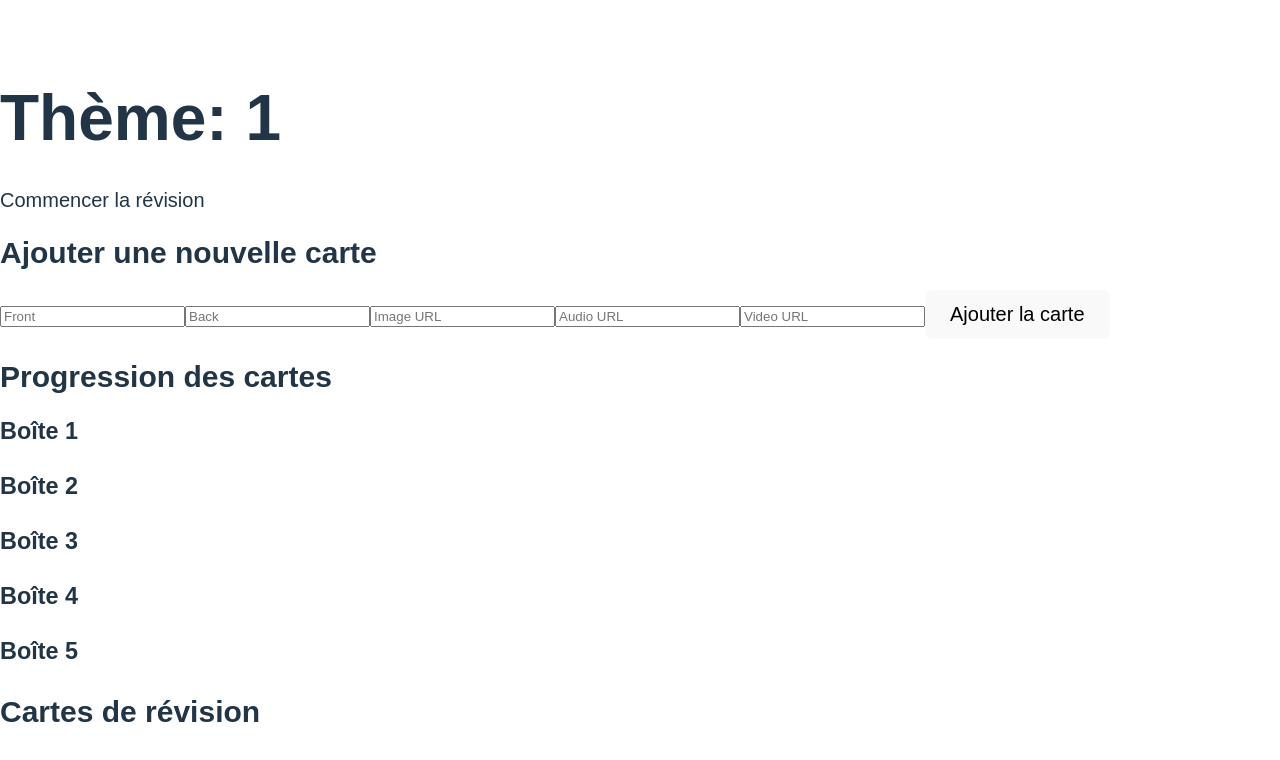
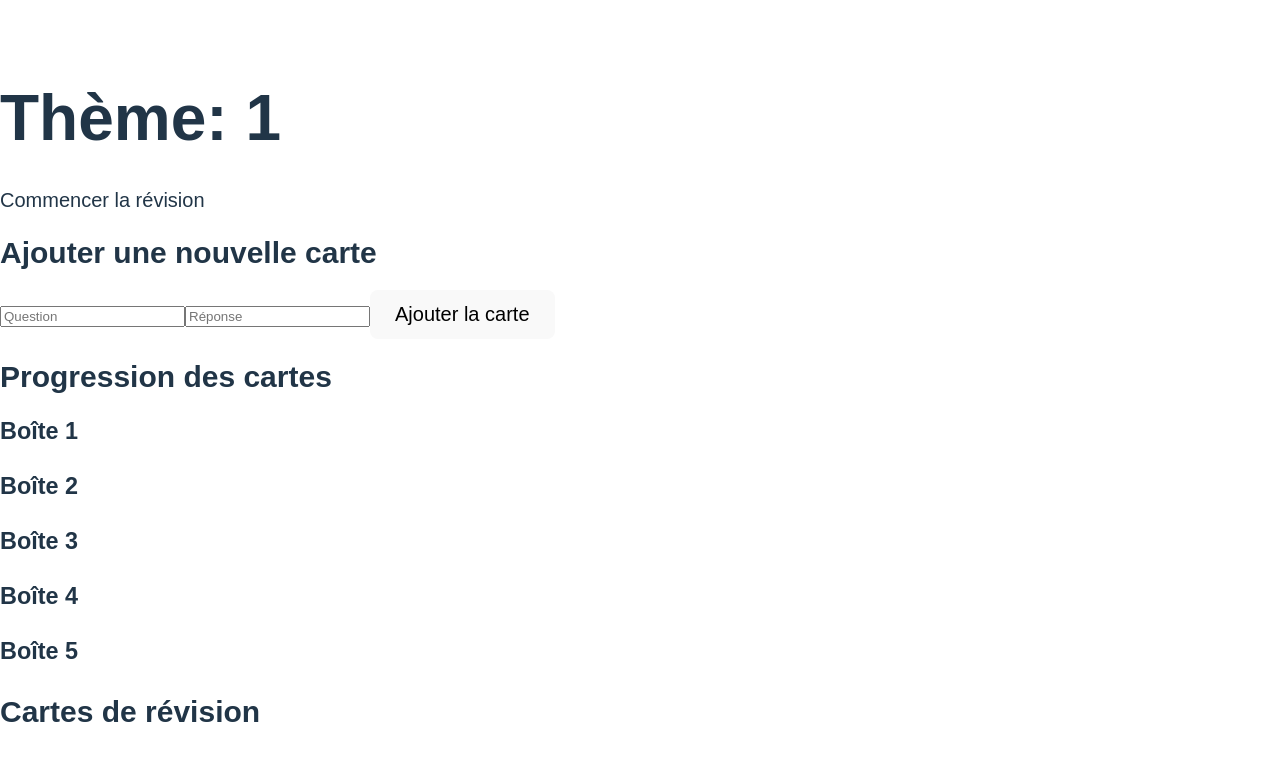
Before and after one commit to Lunasphys/memo-project, a React (Vite) app: page /theme/1 in a window 1280 px wide. Shown: the top 760 px of the page. Built offline with nearby package versions, Linux system fonts and the light colour scheme.

Commit message:
Timeout display correct answer : done

```diff
--- a/src/components/AddCardForm.tsx
+++ b/src/components/AddCardForm.tsx
@@ -8,9 +8,6 @@ interface AddCardFormProps {
 const AddCardForm: React.FC<AddCardFormProps> = ({ themeId }) => {
     const [front, setFront] = useState('');
     const [back, setBack] = useState('');
-    const [image, setImage] = useState('');
-    const [audio, setAudio] = useState('');
-    const [video, setVideo] = useState('');
 
     const addCard = useStore((state) => state.addCard);
 
@@ -20,20 +17,14 @@ const AddCardForm: React.FC<AddCardFormProps> = ({ themeId }) => {
                 id: Math.random().toString(36).substr(2, 9),
                 front,
                 back,
-                image: image || '',
-                audio: audio || '',
-                video: video || '',
                 category: '', // Vous pouvez ajouter une logique pour déterminer la catégorie
                 theme: themeId,
                 box: 1,
             });
             setFront('');
             setBack('');
-            setImage('');
-            setAudio('');
-            setVideo('');
         } else {
-            alert('Les champs Front et Back sont obligatoires.');
+            alert('Les champs "Question" et "Réponse" sont obligatoires.');
         }
     };
 
@@ -42,29 +33,14 @@ const AddCardForm: React.FC<AddCardFormProps> = ({ themeId }) => {
             <h2>Ajouter une nouvelle carte</h2>
             <div>
                 <input
-                    placeholder="Front"
+                    placeholder="Question"
                     value={front}
                     onChange={(e) => setFront(e.target.value)}
                 />
                 <input
-                    placeholder="Back"
+                    placeholder="Réponse"
                     value={back}
                     onChange={(e) => setBack(e.target.value)}
-                />
-                <input
-                    placeholder="Image URL"
-                    value={image}
-                    onChange={(e) => setImage(e.target.value)}
-                />
-                <input
-                    placeholder="Audio URL"
-                    value={audio}
-                    onChange={(e) => setAudio(e.target.value)}
-                />
-                <input
-                    placeholder="Video URL"
-                    value={video}
-                    onChange={(e) => setVideo(e.target.value)}
                 />
                 <button onClick={handleAddCard}>Ajouter la carte</button>
             </div>
--- a/src/components/Card.tsx
+++ b/src/components/Card.tsx
@@ -3,12 +3,9 @@ import React from 'react';
 interface CardProps {
     front: string;
     back: string;
-    image?: string;
-    audio?: string;
-    video?: string;
 }
 
-const Card: React.FC<CardProps> = ({ front, back, image, audio, video }) => {
+const Card: React.FC<CardProps> = ({ front, back }) => {
     const [flipped, setFlipped] = React.useState(false);
 
     return (
@@ -16,9 +13,6 @@ const Card: React.FC<CardProps> = ({ front, back, image, audio, video }) => {
             {!flipped ? (
                 <>
                     <p>{front}</p>
-                    {image && <img src={image} alt="front" style={{ maxWidth: '100%' }} />}
-                    {audio && <audio controls src={audio} />}
-                    {video && <video controls src={video} style={{ maxWidth: '100%' }} />}
                 </>
             ) : (
                 <>
--- a/src/pages/ReviewPage.tsx
+++ b/src/pages/ReviewPage.tsx
@@ -6,7 +6,7 @@ import Card from '../components/Card';
 const ReviewPage: React.FC = () => {
     const { themeId } = useParams<{ themeId: string }>();
     const { cards, correctAnswer, incorrectAnswer } = useStore((state) => ({
-        cards: state.cards.filter((card) => card.theme === themeId),
+        cards: state.cards.filter((card) => card.theme === themeId && !card.hidden),
         correctAnswer: state.correctAnswer,
         incorrectAnswer: state.incorrectAnswer,
     }));
--- a/src/stores/useStore.ts
+++ b/src/stores/useStore.ts
@@ -4,12 +4,10 @@ interface Card {
     id: string;
     front: string;
     back: string;
-    image?: string;
-    audio?: string;
-    video?: string;
     category: string;
     theme: string;
     box: number;
+    hidden?: boolean;
 }
 
 interface Store {
@@ -28,7 +26,7 @@ export const useStore = create<Store>((set) => ({
     // Catégories par défaut
     categories: ['Langages de programmation'],
     addCategory: (category) =>
-        set((state) => ({ categories: [...state.categories, category] })),
+        set((state) => ({categories: [...state.categories, category]})),
 
     // Thèmes par défaut
     themes: {
@@ -53,6 +51,7 @@ export const useStore = create<Store>((set) => ({
             category: 'Langages de programmation',
             theme: 'Java',
             box: 1,
+            hidden: false,
         },
         {
             id: '2',
@@ -61,6 +60,8 @@ export const useStore = create<Store>((set) => ({
             category: 'Langages de programmation',
             theme: 'Java',
             box: 1,
+            hidden: false,
+
         },
         {
             id: '3',
@@ -69,6 +70,8 @@ export const useStore = create<Store>((set) => ({
             category: 'Langages de programmation',
             theme: 'Java',
             box: 1,
+            hidden: false,
+
         },
         {
             id: '4',
@@ -77,6 +80,8 @@ export const useStore = create<Store>((set) => ({
             category: 'Langages de programmation',
             theme: 'Java',
             box: 1,
+            hidden: false,
+
         },
         {
             id: '5',
@@ -85,6 +90,8 @@ export const useStore = create<Store>((set) => ({
             category: 'Langages de programmation',
             theme: 'Java',
             box: 1,
+            hidden: false,
+
         },
         {
             id: '6',
@@ -93,6 +100,8 @@ export const useStore = create<Store>((set) => ({
             category: 'Langages de programmation',
             theme: 'Java',
             box: 1,
+            hidden: false,
+
         },
         {
             id: '7',
@@ -101,6 +110,8 @@ export const useStore = create<Store>((set) => ({
             category: 'Langages de programmation',
             theme: 'Java',
             box: 1,
+            hidden: false,
+
         },
         {
             id: '8',
@@ -109,6 +120,8 @@ export const useStore = create<Store>((set) => ({
             category: 'Langages de programmation',
             theme: 'Java',
             box: 1,
+            hidden: false,
+
         },
         {
             id: '9',
@@ -117,6 +130,8 @@ export const useStore = create<Store>((set) => ({
             category: 'Langages de programmation',
             theme: 'Java',
             box: 1,
+            hidden: false,
+
         },
         {
             id: '10',
@@ -125,6 +140,8 @@ export const useStore = create<Store>((set) => ({
             category: 'Langages de programmation',
             theme: 'Java',
             box: 1,
+            hidden: false,
+
         },
         {
             id: '11',
@@ -133,6 +150,8 @@ export const useStore = create<Store>((set) => ({
             category: 'Langages de programmation',
             theme: 'Java',
             box: 1,
+            hidden: false,
+
         },
         {
             id: '12',
@@ -141,6 +160,8 @@ export const useStore = create<Store>((set) => ({
             category: 'Langages de programmation',
             theme: 'Java',
             box: 1,
+            hidden: false,
+
         },
         {
             id: '13',
@@ -149,6 +170,8 @@ export const useStore = create<Store>((set) => ({
             category: 'Langages de programmation',
             theme: 'Java',
             box: 1,
+            hidden: false,
+
         },
         {
             id: '14',
@@ -157,6 +180,8 @@ export const useStore = create<Store>((set) => ({
             category: 'Langages de programmation',
             theme: 'Java',
             box: 1,
+            hidden: false,
+
         },
         {
             id: '15',
@@ -165,28 +190,46 @@ export const useStore = create<Store>((set) => ({
             category: 'Langages de programmation',
             theme: 'Java',
             box: 1,
+            hidden: false,
+
         },
     ],
-    addCard: (card) => set((state) => ({ cards: [...state.cards, card] })),
+    addCard: (card) => set((state) => ({cards: [...state.cards, card]})),
     updateCard: (id, updates) =>
         set((state) => ({
             cards: state.cards.map((card) =>
-                card.id === id ? { ...card, ...updates } : card
+                card.id === id ? {...card, ...updates} : card
             ),
         })),
     correctAnswer: (id) =>
-        set((state) => ({
-            cards: state.cards.map((card) =>
-                card.id === id
-                    ? { ...card, box: card.box + 1 }
-                    : card
-            ).filter((card) => card.box <= 5), // Supprime les cartes de la boîte 6 et plus
-        })),
+        set((state) => {
+            const updatedCards = state.cards.map((card) => {
+                if (card.id === id) {
+                    // Mettre à jour la carte avec box + 1 et hidden à true
+                    return {...card, box: card.box + 1, hidden: true};
+                }
+                return card;
+            }).filter((card) => card.box <= 5); // Supprime les cartes de la boîte 6 et plus
+
+            setTimeout(() => {
+                // Réinitialiser la propriété "hidden" à "false" après 2 minutes
+                set((state) => ({
+                    cards: state.cards.map((card) => {
+                        if (card.id === id) {
+                            return {...card, hidden: false};
+                        }
+                        return card;
+                    })
+                }));
+            }, 120000); // 2 minutes en millisecondes
+
+            return {cards: updatedCards};
+        }),
     incorrectAnswer: (id) =>
         set((state) => ({
             cards: state.cards.map((card) =>
                 card.id === id
-                    ? { ...card, box: 1 }
+                    ? {...card, box: 1}
                     : card
             ),
         })),
```
